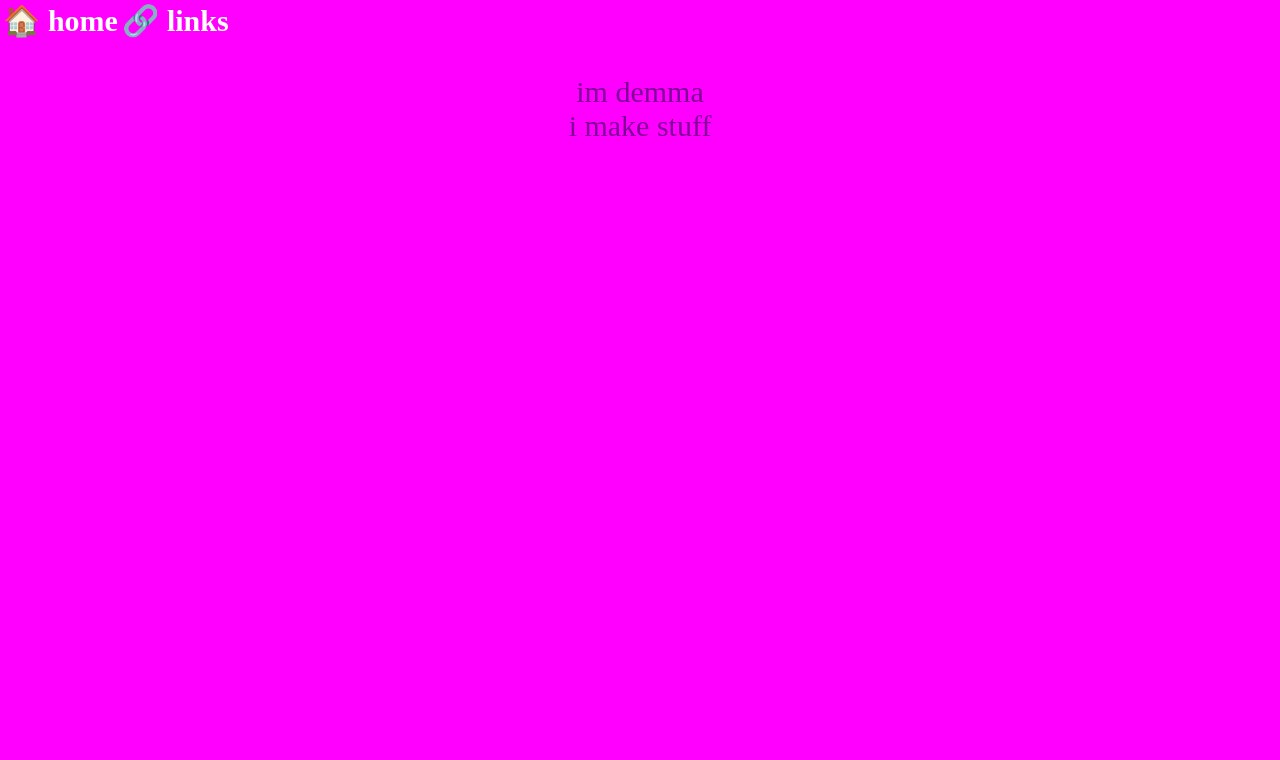
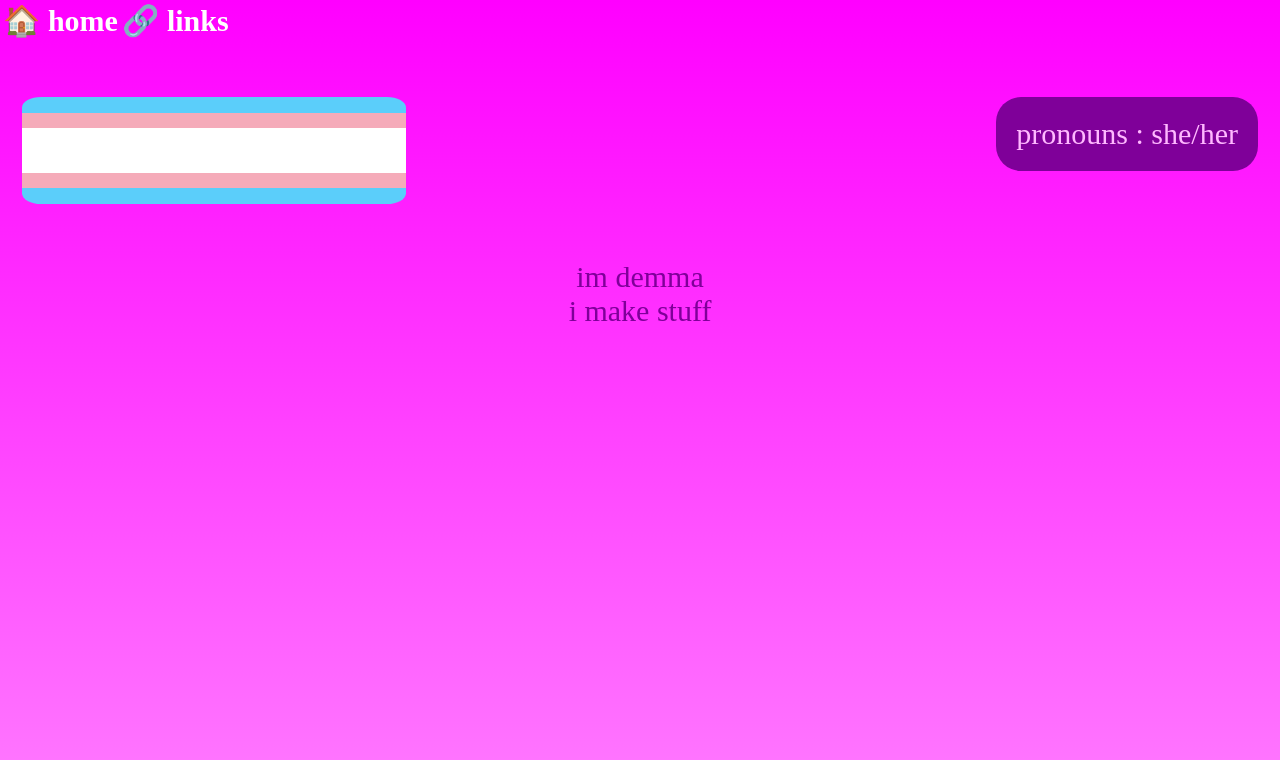
Before and after one commit to demma98/demma98.github.io, a React (Create React App) app: page /links in a window 1280 px wide. Shown: the top 760 px of the page. Built offline with nearby package versions, Linux system fonts and the light colour scheme.

Commit message:
trans flag

```diff
--- a/src/App.css
+++ b/src/App.css
@@ -3,7 +3,7 @@
   font-size: 30px;
   text-align: center;
   font-family: Consoles;
-  background-color: #FF00FF;
+  background-image: linear-gradient(#FF00FF, #ff7aff);
 }
 
 .navbar {
@@ -21,8 +21,63 @@
   background-color :#ffb8ff;
 }
 
-.home{
+.home {
   color:#7f0099;
+}
+
+.gender {
+  width: 100vw;
+  align-items: center;
+}
+
+.trans_flag_cell{
+  width: fit-content;
+  padding: 20px;
+}
+.trans_flag {
+  width: 30vw;
+  height: 80pt;
+}
+.trans_flag_blue {
+  width: 100%;
+  height: 100%;
+  border-radius: 5% / 10%;
+  background-color: #5BCEFA;
+}
+.trans_flag_blank {
+  height: 5%;
+}
+.trans_flag_pink {
+  width: 100%;
+  height: 70%;
+  background-color: #F5ABB9;
+}
+.trans_flag_white {
+  width: 100%;
+  height: 60%;
+  background-color: #FFFFFF;
+}
+
+.pronouns_cell {
+  float: right;
+  padding: 20px;
+}
+.pronouns {
+  float: left;
+  padding: 20px;
+  color :#ffb8ff;
+  width: fit-content;
+  border-radius: 25px;
+  background-color:#7f0099;
+  transition: background-color 2s ease-out 100ms, color 2s ease-out 100ms;
+}
+.pronouns:hover {
+  color:#7f0099;
+  background-color:#c500c5;
+}
+
+.im_demma:hover {
+  color :#ffb8ff;
 }
 
 .link, .link_youtube, .link_soundcloud, .link_github, .link_twitter {
--- a/src/comps/Home.js
+++ b/src/comps/Home.js
@@ -6,9 +6,41 @@ const Home = () => {
         <Navbar></Navbar>
         <div className="home">
             <br />
-            im demma
+            <table className="gender">
+            <tbody>
+            <tr>
+                <td className="trans_flag_cell">
+                    <div className="trans_flag">
+                        <div className="trans_flag_blue">
+                            <div className="trans_flag_blank"></div>
+                            <div className="trans_flag_blank"></div>
+                            <div className="trans_flag_blank"></div>
+                            <div className="trans_flag_pink">
+                                <div className="trans_flag_blank"></div>
+                                <div className="trans_flag_blank"></div>
+                                <div className="trans_flag_blank"></div>
+                                <div className="trans_flag_blank"></div>
+                                <div className="trans_flag_white">
+                                </div>
+                            </div>
+                        </div>
+                    </div>
+                </td>
+                <td className="pronouns_cell">
+                    <div className="pronouns">
+                        pronouns : she/her
+                    </div>
+                </td>
+            </tr>
+            </tbody>
+            </table>
             <br />
-            i make stuff
+            <div className="im_demma">
+                im demma
+                <br />
+                i make stuff
+                <br />
+            </div>
         </div>
         </>
     )
```
